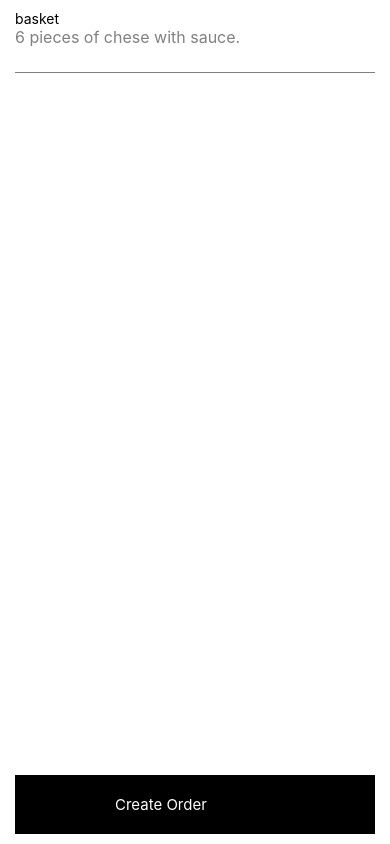
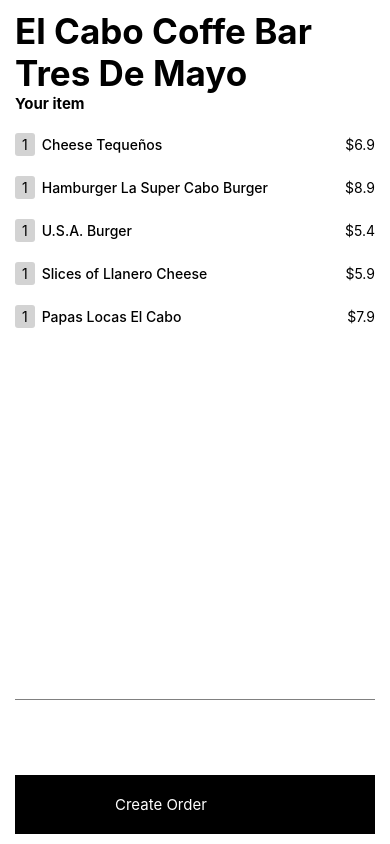
Before and after one commit to HLoey258/uber-eat-clone, a React Native app: screen / in a window 390 px wide. Built offline with nearby package versions, Linux system fonts and the light colour scheme.

Commit message:
finish basketScreen

```diff
--- a/src/screens/BasketScreen/BasketScreen.js
+++ b/src/screens/BasketScreen/BasketScreen.js
@@ -1,17 +1,31 @@
-import { View, Text, StyleSheet, StatusBar } from "react-native";
-import { AntDesign } from "@expo/vector-icons";
-import React, { useState } from "react";
+import { View, Text, StyleSheet, FlatList } from "react-native";
+import React from "react";
 
 import restaurants from "../../../assets/data/restaurants.json";
-
-const dishes = restaurants[0].dishes[0];
+const restaurant = restaurants[0];
+const BasketDishItem = ({ basketDish }) => {
+  return (
+    <View style={styles.row}>
+      <View style={styles.quantityContainer}>
+        <Text>1</Text>
+      </View>
+      <Text style={styles.dishName}>{basketDish.name}</Text>
+      <Text style={{ marginLeft: "auto" }}>${basketDish.price}</Text>
+    </View>
+  );
+};
 
 export default function DishDetailScreen() {
   return (
     <View style={styles.page}>
-      <Text style={styles.name}>basket</Text>
-      <Text style={styles.decription}>{dishes.description}</Text>
-
+      <Text style={styles.name}>{restaurant.name}</Text>
+      <Text style={styles.title}>Your item</Text>
+      <FlatList
+        data={restaurant.dishes}
+        renderItem={({ item }) => (
+          <BasketDishItem basketDish={item}></BasketDishItem>
+        )}
+      ></FlatList>
       <Text style={styles.separator}> </Text>
       <View
         style={{
@@ -36,14 +50,19 @@ const styles = StyleSheet.create({
     paddingVertical: 10,
     padding: 15,
   },
-  title: {
+  name: {
     fontSize: 35,
     fontWeight: "bold",
-    marginVertical: 10,
   },
-  decription: {
-    fontSize: 16,
-    color: "grey",
+  title: {
+    fontWeight: "bold",
+    fontSize: 15,
+  },
+  row: {
+    marginTop: 20,
+    flexDirection: "row",
+    justifyContent: "center",
+    alignItems: "center",
   },
   separator: {
     marginVertical: 25,
@@ -66,4 +85,14 @@ const styles = StyleSheet.create({
     width: "50%",
     color: "white",
   },
+  quantityContainer: {
+    backgroundColor: "lightgrey",
+    paddingVertical: 3,
+    paddingHorizontal: 7,
+    marginRight: 7,
+    borderRadius: 3,
+  },
+  dishName: {
+    fontWeight: "500",
+  },
 });
```
